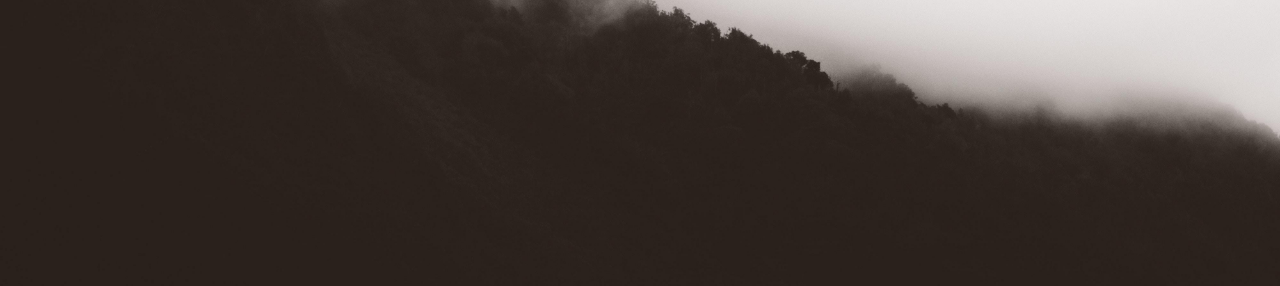
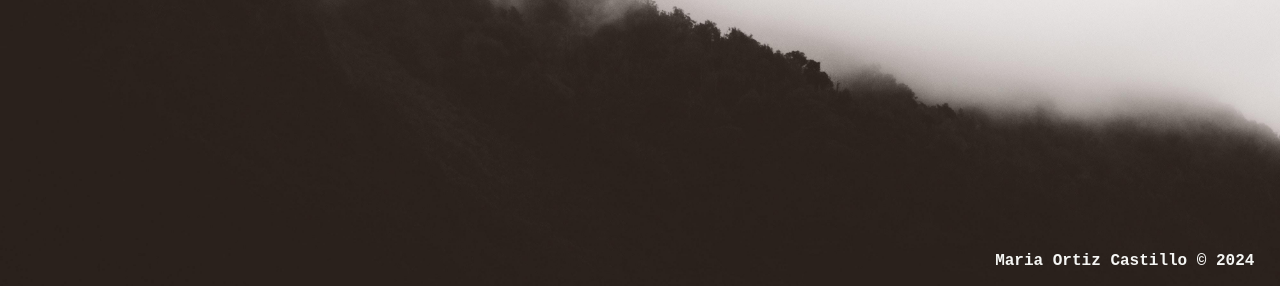
Before and after one commit to marorcas/portfolio, a website: page html/index.html in a window 1280 px wide. Shown: the part 514-800 px from the top of the page. Drawn offline with Linux system fonts and the light colour scheme.

Commit message:
Add footer

```diff
--- a/html/index.html
+++ b/html/index.html
@@ -31,5 +31,12 @@
                 </div>
             </section>
         </main>
+        <footer>
+            <p>Maria Ortiz Castillo &copy; <span id="current-year"></span></p>
+        </footer>
     </body>
+
+    <script>
+        document.getElementById('current-year').textContent = new Date().getFullYear();
+    </script>
 </html>
--- a/scss/style.scss
+++ b/scss/style.scss
@@ -78,3 +78,17 @@ main {
         }
     }
 }
+
+footer {
+    display: flex;
+    justify-content: right;
+    width: 100%;
+    position: fixed;
+    bottom: 0;
+    right: 2%;
+    z-index: 1000;
+
+    font-family: v.$text-font;
+    font-weight: v.$text-weight;
+    color: v.$light-color;
+}
```
Also changed, not shown: html/about.html (+7 -0 lines), html/contact.html (+7 -0 lines), html/projects.html (+7 -0 lines), html/skills.html (+7 -0 lines), css/style.css, 1 other file.
